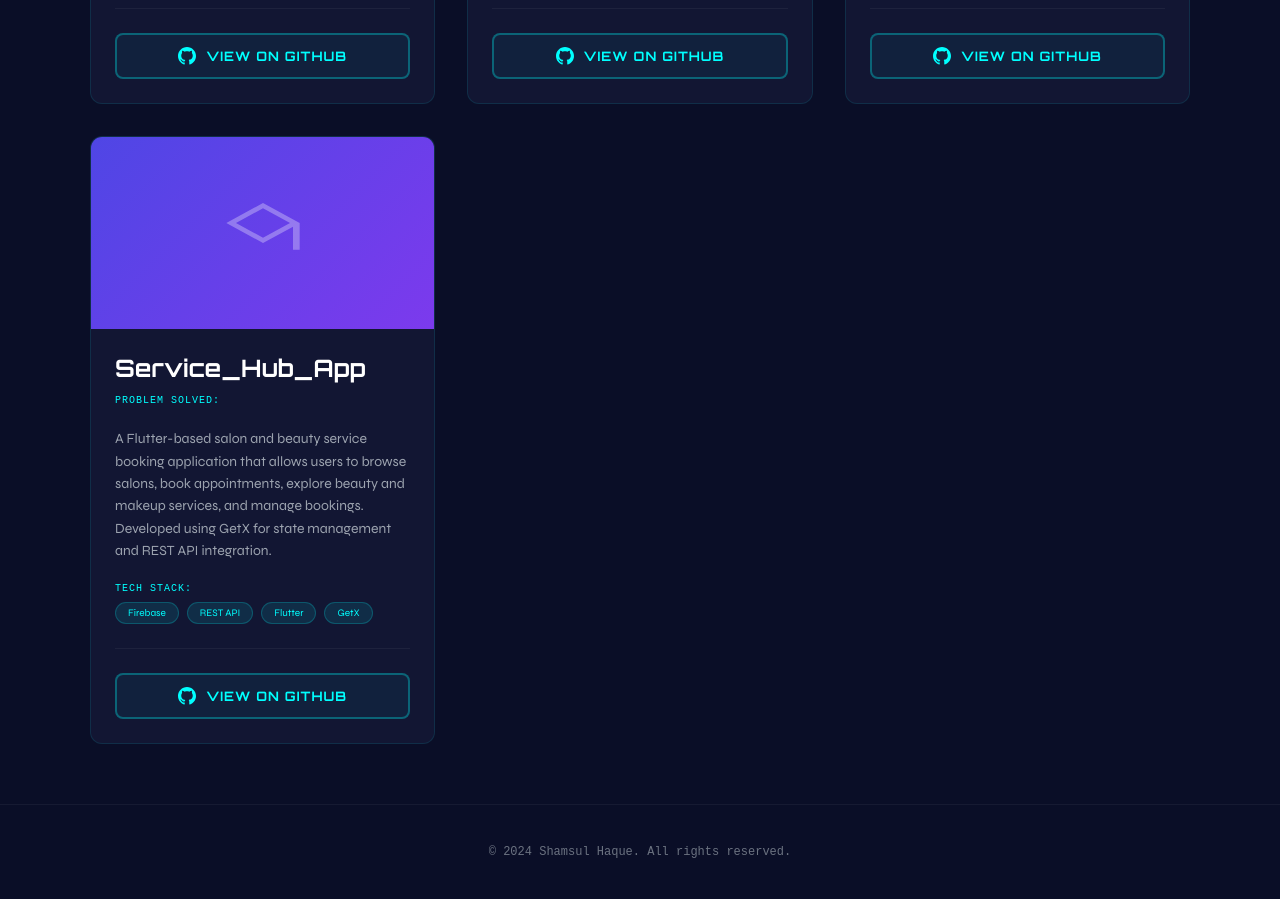
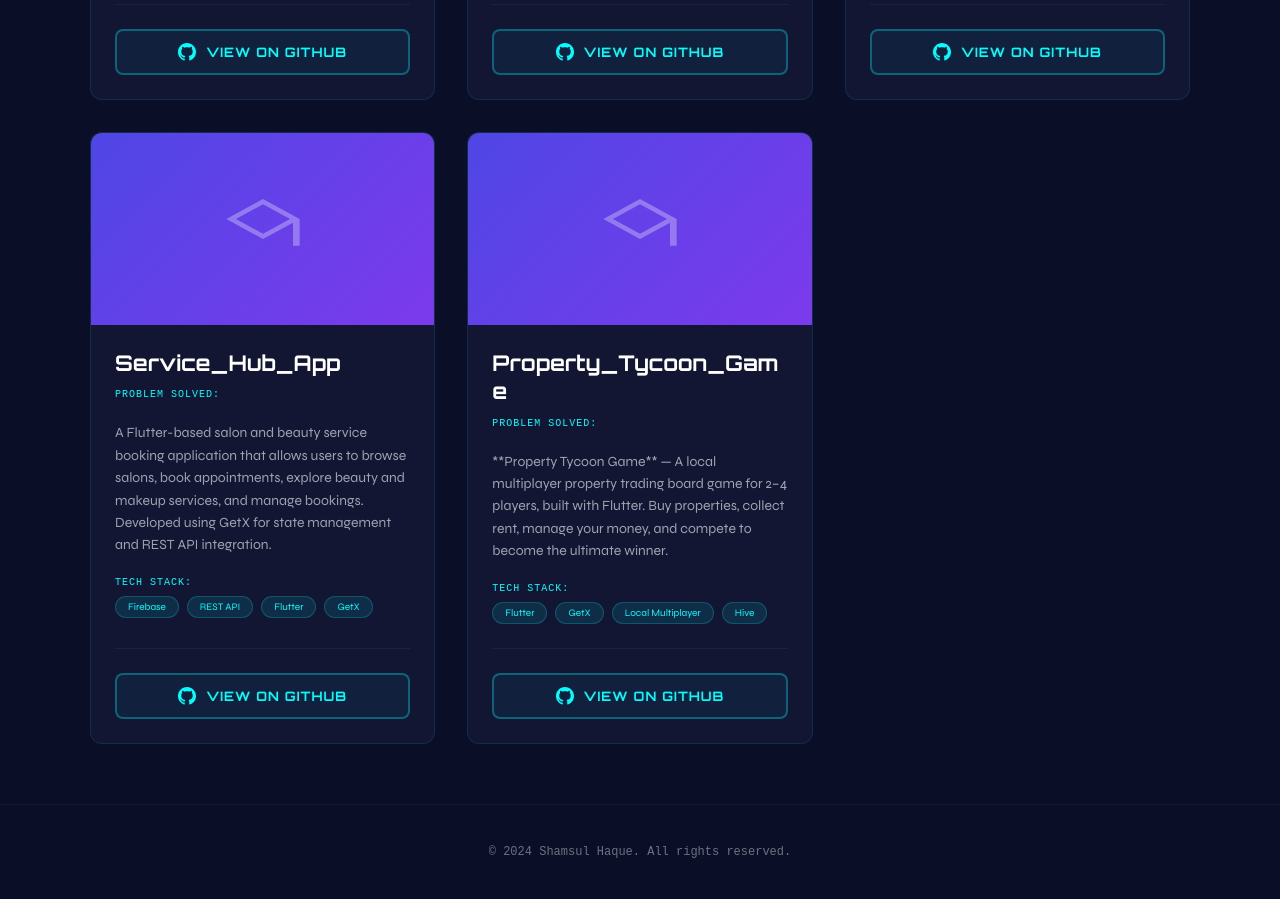
Before and after one commit to ShamsulHaque12/ShamsulHaque12.github.io, a plain HTML site: page projects.html in a window 1280 px wide. Shown: the part 1460-2359 px from the top of the page. Drawn offline with Linux system fonts and the light colour scheme.

Commit message:
fix: improve project card typography and refactor SVG formatting

```diff
--- a/projects.css
+++ b/projects.css
@@ -98,9 +98,12 @@
     flex-direction: column;
 }
 .card-content h3 {
-    font-size: 1.5rem;
+    font-size: clamp(1.1rem, 2vw, 1.35rem);
     margin: 0 0 12px 0;
     font-family: 'Orbitron', sans-serif;
+    word-break: break-word;
+    overflow-wrap: anywhere;
+    line-height: 1.3;
 }
 .label {
     color: #00ffff;
--- a/projects.html
+++ b/projects.html
@@ -54,7 +54,8 @@
                         <a href="https://github.com/ShamsulHaque12/Mathe_Genius" target="_blank"
                             class="btn-github-full">
                             <svg class="btn-icon" viewBox="0 0 24 24" fill="currentColor">
-                                <path d="M12 0c-6.626 0-12 5.373-12 12 0 5.302 3.438 9.8 8.207 11.387.599.111.793-.261.793-.577v-2.234c-3.338.726-4.033-1.416-4.033-1.416-.546-1.387-1.333-1.756-1.333-1.756-1.089-.745.083-.729.083-.729 1.205.084 1.839 1.237 1.839 1.237 1.07 1.834 2.807 1.304 3.492.997.107-.775.418-1.305.762-1.604-2.665-.305-5.467-1.334-5.467-5.931 0-1.311.469-2.381 1.236-3.221-.124-.303-.535-1.524.117-3.176 0 0 1.008-.322 3.301 1.23.957-.266 1.983-.399 3.003-.404 1.02.005 2.047.138 3.006.404 2.291-1.552 3.297-1.23 3.297-1.23.653 1.653.242 2.874.118 3.176.77.84 1.235 1.911 1.235 3.221 0 4.609-2.807 5.624-5.479 5.921.43.372.823 1.102.823 2.222v3.293c0 .319.192.694.801.576 4.765-1.589 8.199-6.086 8.199-11.386 0-6.627-5.373-12-12-12z" />
+                                <path
+                                    d="M12 0c-6.626 0-12 5.373-12 12 0 5.302 3.438 9.8 8.207 11.387.599.111.793-.261.793-.577v-2.234c-3.338.726-4.033-1.416-4.033-1.416-.546-1.387-1.333-1.756-1.333-1.756-1.089-.745.083-.729.083-.729 1.205.084 1.839 1.237 1.839 1.237 1.07 1.834 2.807 1.304 3.492.997.107-.775.418-1.305.762-1.604-2.665-.305-5.467-1.334-5.467-5.931 0-1.311.469-2.381 1.236-3.221-.124-.303-.535-1.524.117-3.176 0 0 1.008-.322 3.301 1.23.957-.266 1.983-.399 3.003-.404 1.02.005 2.047.138 3.006.404 2.291-1.552 3.297-1.23 3.297-1.23.653 1.653.242 2.874.118 3.176.77.84 1.235 1.911 1.235 3.221 0 4.609-2.807 5.624-5.479 5.921.43.372.823 1.102.823 2.222v3.293c0 .319.192.694.801.576 4.765-1.589 8.199-6.086 8.199-11.386 0-6.627-5.373-12-12-12z" />
                             </svg>
                             VIEW ON GITHUB
                         </a>
@@ -83,7 +84,8 @@
                         <a href="https://github.com/ShamsulHaque12/ai-cv-job-matcher" target="_blank"
                             class="btn-github-full">
                             <svg class="btn-icon" viewBox="0 0 24 24" fill="currentColor">
-                                <path d="M12 0c-6.626 0-12 5.373-12 12 0 5.302 3.438 9.8 8.207 11.387.599.111.793-.261.793-.577v-2.234c-3.338.726-4.033-1.416-4.033-1.416-.546-1.387-1.333-1.756-1.333-1.756-1.089-.745.083-.729.083-.729 1.205.084 1.839 1.237 1.839 1.237 1.07 1.834 2.807 1.304 3.492.997.107-.775.418-1.305.762-1.604-2.665-.305-5.467-1.334-5.467-5.931 0-1.311.469-2.381 1.236-3.221-.124-.303-.535-1.524.117-3.176 0 0 1.008-.322 3.301 1.23.957-.266 1.983-.399 3.003-.404 1.02.005 2.047.138 3.006.404 2.291-1.552 3.297-1.23 3.297-1.23.653 1.653.242 2.874.118 3.176.77.84 1.235 1.911 1.235 3.221 0 4.609-2.807 5.624-5.479 5.921.43.372.823 1.102.823 2.222v3.293c0 .319.192.694.801.576 4.765-1.589 8.199-6.086 8.199-11.386 0-6.627-5.373-12-12-12z" />
+                                <path
+                                    d="M12 0c-6.626 0-12 5.373-12 12 0 5.302 3.438 9.8 8.207 11.387.599.111.793-.261.793-.577v-2.234c-3.338.726-4.033-1.416-4.033-1.416-.546-1.387-1.333-1.756-1.333-1.756-1.089-.745.083-.729.083-.729 1.205.084 1.839 1.237 1.839 1.237 1.07 1.834 2.807 1.304 3.492.997.107-.775.418-1.305.762-1.604-2.665-.305-5.467-1.334-5.467-5.931 0-1.311.469-2.381 1.236-3.221-.124-.303-.535-1.524.117-3.176 0 0 1.008-.322 3.301 1.23.957-.266 1.983-.399 3.003-.404 1.02.005 2.047.138 3.006.404 2.291-1.552 3.297-1.23 3.297-1.23.653 1.653.242 2.874.118 3.176.77.84 1.235 1.911 1.235 3.221 0 4.609-2.807 5.624-5.479 5.921.43.372.823 1.102.823 2.222v3.293c0 .319.192.694.801.576 4.765-1.589 8.199-6.086 8.199-11.386 0-6.627-5.373-12-12-12z" />
                             </svg>
                             VIEW ON GITHUB
                         </a>
@@ -113,7 +115,8 @@
                         <a href="https://github.com/ShamsulHaque12/Online_study_Learning" target="_blank"
                             class="btn-github-full">
                             <svg class="btn-icon" viewBox="0 0 24 24" fill="currentColor">
-                                <path d="M12 0c-6.626 0-12 5.373-12 12 0 5.302 3.438 9.8 8.207 11.387.599.111.793-.261.793-.577v-2.234c-3.338.726-4.033-1.416-4.033-1.416-.546-1.387-1.333-1.756-1.333-1.756-1.089-.745.083-.729.083-.729 1.205.084 1.839 1.237 1.839 1.237 1.07 1.834 2.807 1.304 3.492.997.107-.775.418-1.305.762-1.604-2.665-.305-5.467-1.334-5.467-5.931 0-1.311.469-2.381 1.236-3.221-.124-.303-.535-1.524.117-3.176 0 0 1.008-.322 3.301 1.23.957-.266 1.983-.399 3.003-.404 1.02.005 2.047.138 3.006.404 2.291-1.552 3.297-1.23 3.297-1.23.653 1.653.242 2.874.118 3.176.77.84 1.235 1.911 1.235 3.221 0 4.609-2.807 5.624-5.479 5.921.43.372.823 1.102.823 2.222v3.293c0 .319.192.694.801.576 4.765-1.589 8.199-6.086 8.199-11.386 0-6.627-5.373-12-12-12z" />
+                                <path
+                                    d="M12 0c-6.626 0-12 5.373-12 12 0 5.302 3.438 9.8 8.207 11.387.599.111.793-.261.793-.577v-2.234c-3.338.726-4.033-1.416-4.033-1.416-.546-1.387-1.333-1.756-1.333-1.756-1.089-.745.083-.729.083-.729 1.205.084 1.839 1.237 1.839 1.237 1.07 1.834 2.807 1.304 3.492.997.107-.775.418-1.305.762-1.604-2.665-.305-5.467-1.334-5.467-5.931 0-1.311.469-2.381 1.236-3.221-.124-.303-.535-1.524.117-3.176 0 0 1.008-.322 3.301 1.23.957-.266 1.983-.399 3.003-.404 1.02.005 2.047.138 3.006.404 2.291-1.552 3.297-1.23 3.297-1.23.653 1.653.242 2.874.118 3.176.77.84 1.235 1.911 1.235 3.221 0 4.609-2.807 5.624-5.479 5.921.43.372.823 1.102.823 2.222v3.293c0 .319.192.694.801.576 4.765-1.589 8.199-6.086 8.199-11.386 0-6.627-5.373-12-12-12z" />
                             </svg>
                             VIEW ON GITHUB
                         </a>
@@ -142,7 +145,8 @@
                         <a href="https://github.com/ShamsulHaque12/Food_Delivery_App" target="_blank"
                             class="btn-github-full">
                             <svg class="btn-icon" viewBox="0 0 24 24" fill="currentColor">
-                                <path d="M12 0c-6.626 0-12 5.373-12 12 0 5.302 3.438 9.8 8.207 11.387.599.111.793-.261.793-.577v-2.234c-3.338.726-4.033-1.416-4.033-1.416-.546-1.387-1.333-1.756-1.333-1.756-1.089-.745.083-.729.083-.729 1.205.084 1.839 1.237 1.839 1.237 1.07 1.834 2.807 1.304 3.492.997.107-.775.418-1.305.762-1.604-2.665-.305-5.467-1.334-5.467-5.931 0-1.311.469-2.381 1.236-3.221-.124-.303-.535-1.524.117-3.176 0 0 1.008-.322 3.301 1.23.957-.266 1.983-.399 3.003-.404 1.02.005 2.047.138 3.006.404 2.291-1.552 3.297-1.23 3.297-1.23.653 1.653.242 2.874.118 3.176.77.84 1.235 1.911 1.235 3.221 0 4.609-2.807 5.624-5.479 5.921.43.372.823 1.102.823 2.222v3.293c0 .319.192.694.801.576 4.765-1.589 8.199-6.086 8.199-11.386 0-6.627-5.373-12-12-12z" />
+                                <path
+                                    d="M12 0c-6.626 0-12 5.373-12 12 0 5.302 3.438 9.8 8.207 11.387.599.111.793-.261.793-.577v-2.234c-3.338.726-4.033-1.416-4.033-1.416-.546-1.387-1.333-1.756-1.333-1.756-1.089-.745.083-.729.083-.729 1.205.084 1.839 1.237 1.839 1.237 1.07 1.834 2.807 1.304 3.492.997.107-.775.418-1.305.762-1.604-2.665-.305-5.467-1.334-5.467-5.931 0-1.311.469-2.381 1.236-3.221-.124-.303-.535-1.524.117-3.176 0 0 1.008-.322 3.301 1.23.957-.266 1.983-.399 3.003-.404 1.02.005 2.047.138 3.006.404 2.291-1.552 3.297-1.23 3.297-1.23.653 1.653.242 2.874.118 3.176.77.84 1.235 1.911 1.235 3.221 0 4.609-2.807 5.624-5.479 5.921.43.372.823 1.102.823 2.222v3.293c0 .319.192.694.801.576 4.765-1.589 8.199-6.086 8.199-11.386 0-6.627-5.373-12-12-12z" />
                             </svg>
                             VIEW ON GITHUB
                         </a>
@@ -172,7 +176,8 @@
                         <a href="https://github.com/ShamsulHaque12/Live_Health_care" target="_blank"
                             class="btn-github-full">
                             <svg class="btn-icon" viewBox="0 0 24 24" fill="currentColor">
-                                <path d="M12 0c-6.626 0-12 5.373-12 12 0 5.302 3.438 9.8 8.207 11.387.599.111.793-.261.793-.577v-2.234c-3.338.726-4.033-1.416-4.033-1.416-.546-1.387-1.333-1.756-1.333-1.756-1.089-.745.083-.729.083-.729 1.205.084 1.839 1.237 1.839 1.237 1.07 1.834 2.807 1.304 3.492.997.107-.775.418-1.305.762-1.604-2.665-.305-5.467-1.334-5.467-5.931 0-1.311.469-2.381 1.236-3.221-.124-.303-.535-1.524.117-3.176 0 0 1.008-.322 3.301 1.23.957-.266 1.983-.399 3.003-.404 1.02.005 2.047.138 3.006.404 2.291-1.552 3.297-1.23 3.297-1.23.653 1.653.242 2.874.118 3.176.77.84 1.235 1.911 1.235 3.221 0 4.609-2.807 5.624-5.479 5.921.43.372.823 1.102.823 2.222v3.293c0 .319.192.694.801.576 4.765-1.589 8.199-6.086 8.199-11.386 0-6.627-5.373-12-12-12z" />
+                                <path
+                                    d="M12 0c-6.626 0-12 5.373-12 12 0 5.302 3.438 9.8 8.207 11.387.599.111.793-.261.793-.577v-2.234c-3.338.726-4.033-1.416-4.033-1.416-.546-1.387-1.333-1.756-1.333-1.756-1.089-.745.083-.729.083-.729 1.205.084 1.839 1.237 1.839 1.237 1.07 1.834 2.807 1.304 3.492.997.107-.775.418-1.305.762-1.604-2.665-.305-5.467-1.334-5.467-5.931 0-1.311.469-2.381 1.236-3.221-.124-.303-.535-1.524.117-3.176 0 0 1.008-.322 3.301 1.23.957-.266 1.983-.399 3.003-.404 1.02.005 2.047.138 3.006.404 2.291-1.552 3.297-1.23 3.297-1.23.653 1.653.242 2.874.118 3.176.77.84 1.235 1.911 1.235 3.221 0 4.609-2.807 5.624-5.479 5.921.43.372.823 1.102.823 2.222v3.293c0 .319.192.694.801.576 4.765-1.589 8.199-6.086 8.199-11.386 0-6.627-5.373-12-12-12z" />
                             </svg>
                             VIEW ON GITHUB
                         </a>
@@ -205,7 +210,8 @@
                         <a href="https://github.com/ShamsulHaque12/Meditation_App.git" target="_blank"
                             class="btn-github-full">
                             <svg class="btn-icon" viewBox="0 0 24 24" fill="currentColor">
-                                <path d="M12 0c-6.626 0-12 5.373-12 12 0 5.302 3.438 9.8 8.207 11.387.599.111.793-.261.793-.577v-2.234c-3.338.726-4.033-1.416-4.033-1.416-.546-1.387-1.333-1.756-1.333-1.756-1.089-.745.083-.729.083-.729 1.205.084 1.839 1.237 1.839 1.237 1.07 1.834 2.807 1.304 3.492.997.107-.775.418-1.305.762-1.604-2.665-.305-5.467-1.334-5.467-5.931 0-1.311.469-2.381 1.236-3.221-.124-.303-.535-1.524.117-3.176 0 0 1.008-.322 3.301 1.23.957-.266 1.983-.399 3.003-.404 1.02.005 2.047.138 3.006.404 2.291-1.552 3.297-1.23 3.297-1.23.653 1.653.242 2.874.118 3.176.77.84 1.235 1.911 1.235 3.221 0 4.609-2.807 5.624-5.479 5.921.43.372.823 1.102.823 2.222v3.293c0 .319.192.694.801.576 4.765-1.589 8.199-6.086 8.199-11.386 0-6.627-5.373-12-12-12z" />
+                                <path
+                                    d="M12 0c-6.626 0-12 5.373-12 12 0 5.302 3.438 9.8 8.207 11.387.599.111.793-.261.793-.577v-2.234c-3.338.726-4.033-1.416-4.033-1.416-.546-1.387-1.333-1.756-1.333-1.756-1.089-.745.083-.729.083-.729 1.205.084 1.839 1.237 1.839 1.237 1.07 1.834 2.807 1.304 3.492.997.107-.775.418-1.305.762-1.604-2.665-.305-5.467-1.334-5.467-5.931 0-1.311.469-2.381 1.236-3.221-.124-.303-.535-1.524.117-3.176 0 0 1.008-.322 3.301 1.23.957-.266 1.983-.399 3.003-.404 1.02.005 2.047.138 3.006.404 2.291-1.552 3.297-1.23 3.297-1.23.653 1.653.242 2.874.118 3.176.77.84 1.235 1.911 1.235 3.221 0 4.609-2.807 5.624-5.479 5.921.43.372.823 1.102.823 2.222v3.293c0 .319.192.694.801.576 4.765-1.589 8.199-6.086 8.199-11.386 0-6.627-5.373-12-12-12z" />
                             </svg>
                             VIEW ON GITHUB
                         </a>
@@ -237,7 +243,42 @@
                         <a href="https://github.com/ShamsulHaque12/Service_Hub_App.git" target="_blank"
                             class="btn-github-full">
                             <svg class="btn-icon" viewBox="0 0 24 24" fill="currentColor">
-                                <path d="M12 0c-6.626 0-12 5.373-12 12 0 5.302 3.438 9.8 8.207 11.387.599.111.793-.261.793-.577v-2.234c-3.338.726-4.033-1.416-4.033-1.416-.546-1.387-1.333-1.756-1.333-1.756-1.089-.745.083-.729.083-.729 1.205.084 1.839 1.237 1.839 1.237 1.07 1.834 2.807 1.304 3.492.997.107-.775.418-1.305.762-1.604-2.665-.305-5.467-1.334-5.467-5.931 0-1.311.469-2.381 1.236-3.221-.124-.303-.535-1.524.117-3.176 0 0 1.008-.322 3.301 1.23.957-.266 1.983-.399 3.003-.404 1.02.005 2.047.138 3.006.404 2.291-1.552 3.297-1.23 3.297-1.23.653 1.653.242 2.874.118 3.176.77.84 1.235 1.911 1.235 3.221 0 4.609-2.807 5.624-5.479 5.921.43.372.823 1.102.823 2.222v3.293c0 .319.192.694.801.576 4.765-1.589 8.199-6.086 8.199-11.386 0-6.627-5.373-12-12-12z" />
+                                <path
+                                    d="M12 0c-6.626 0-12 5.373-12 12 0 5.302 3.438 9.8 8.207 11.387.599.111.793-.261.793-.577v-2.234c-3.338.726-4.033-1.416-4.033-1.416-.546-1.387-1.333-1.756-1.333-1.756-1.089-.745.083-.729.083-.729 1.205.084 1.839 1.237 1.839 1.237 1.07 1.834 2.807 1.304 3.492.997.107-.775.418-1.305.762-1.604-2.665-.305-5.467-1.334-5.467-5.931 0-1.311.469-2.381 1.236-3.221-.124-.303-.535-1.524.117-3.176 0 0 1.008-.322 3.301 1.23.957-.266 1.983-.399 3.003-.404 1.02.005 2.047.138 3.006.404 2.291-1.552 3.297-1.23 3.297-1.23.653 1.653.242 2.874.118 3.176.77.84 1.235 1.911 1.235 3.221 0 4.609-2.807 5.624-5.479 5.921.43.372.823 1.102.823 2.222v3.293c0 .319.192.694.801.576 4.765-1.589 8.199-6.086 8.199-11.386 0-6.627-5.373-12-12-12z" />
+                            </svg>
+                            VIEW ON GITHUB
+                        </a>
+                    </div>
+                </div>
+            </div>
+
+            <!-- Project 8 -->
+            <div class="project-card">
+                <div class="card-image grad-mindset">
+                    <svg viewBox="0 0 24 24" fill="currentColor">
+                        <path d="M12 3L1 9l11 6 9-4.91V17h2V9L12 3zM3.89 9L12 4.57 20.11 9 12 13.43 3.89 9z" />
+                    </svg>
+                </div>
+                <div class="card-content">
+                    <h3>Property_Tycoon_Game</h3>
+                    <span class="label">Problem Solved:</span>
+                    <p class="description">**Property Tycoon Game** — A local multiplayer property trading board game
+                        for 2–4
+                        players, built with Flutter. Buy properties, collect rent, manage your money, and compete to
+                        become the ultimate winner.</p>
+                    <span class="label">Tech Stack:</span>
+                    <div class="tags">
+                        <span class="tag">Flutter</span>
+                        <span class="tag">GetX</span>
+                        <span class="tag">Local Multiplayer</span>
+                        <span class="tag">Hive</span>
+                    </div>
+                    <div class="card-footer">
+                        <a href="https://github.com/ShamsulHaque12/Property_game" target="_blank"
+                            class="btn-github-full">
+                            <svg class="btn-icon" viewBox="0 0 24 24" fill="currentColor">
+                                <path
+                                    d="M12 0c-6.626 0-12 5.373-12 12 0 5.302 3.438 9.8 8.207 11.387.599.111.793-.261.793-.577v-2.234c-3.338.726-4.033-1.416-4.033-1.416-.546-1.387-1.333-1.756-1.333-1.756-1.089-.745.083-.729.083-.729 1.205.084 1.839 1.237 1.839 1.237 1.07 1.834 2.807 1.304 3.492.997.107-.775.418-1.305.762-1.604-2.665-.305-5.467-1.334-5.467-5.931 0-1.311.469-2.381 1.236-3.221-.124-.303-.535-1.524.117-3.176 0 0 1.008-.322 3.301 1.23.957-.266 1.983-.399 3.003-.404 1.02.005 2.047.138 3.006.404 2.291-1.552 3.297-1.23 3.297-1.23.653 1.653.242 2.874.118 3.176.77.84 1.235 1.911 1.235 3.221 0 4.609-2.807 5.624-5.479 5.921.43.372.823 1.102.823 2.222v3.293c0 .319.192.694.801.576 4.765-1.589 8.199-6.086 8.199-11.386 0-6.627-5.373-12-12-12z" />
                             </svg>
                             VIEW ON GITHUB
                         </a>
--- a/styles.css
+++ b/styles.css
@@ -296,6 +296,12 @@
     transition: all 0.4s cubic-bezier(0.4, 0, 0.2, 1);
     position: relative;
     overflow: hidden;
+}
+
+.project-card h3 {
+    word-break: break-word;
+    overflow-wrap: anywhere;
+    line-height: 1.3;
 }
 
 .skill-card::before, .project-card::before {
```
Also changed, not shown: index.html (+8 -4 lines).
